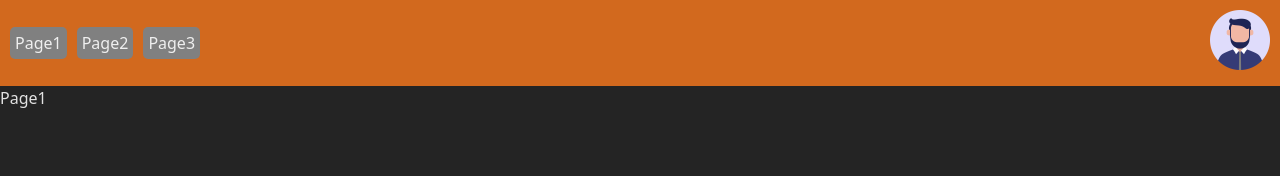
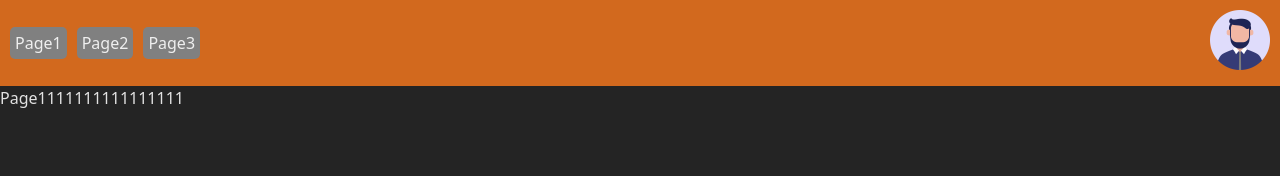
Before and after one commit to lucasdcampos/battleship-client, a React (Vite) app: page /Page1 in a window 1280 px wide. Shown: the top 176 px of the page. Built offline with nearby package versions, Linux system fonts and the light colour scheme.

Commit message:
Testando hospedagem

```diff
--- a/src/components/Pages/Page1/Page1.jsx
+++ b/src/components/Pages/Page1/Page1.jsx
@@ -1,7 +1,7 @@
 import styles from "./Page1.module.css";
 
 function Page1() {
-  return <div>Page1</div>;
+  return <div>Page1111111111111111</div>;
 }
 
 export default Page1;
```
